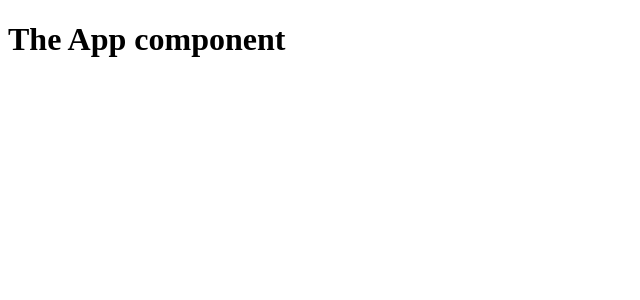
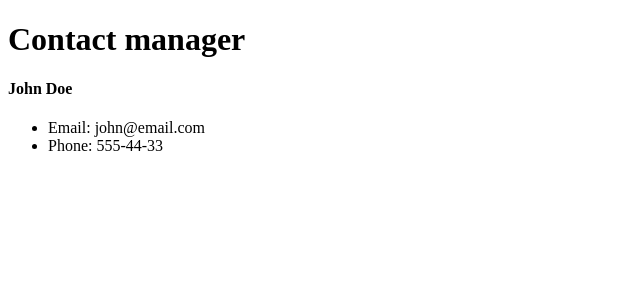
Before and after one commit to mikuhann/contact-manager, a React (Create React App) app: page / in a window 1280 px wide. Shown: the top 300 px of the page, without its empty margins (0-640 px from the left). Built offline with nearby package versions, Linux system fonts and the light colour scheme.

Commit message:
add bootstrap, proptypes header component contact component

```diff
--- a/package.json
+++ b/package.json
@@ -3,6 +3,8 @@
   "version": "0.1.0",
   "private": true,
   "dependencies": {
+    "bootstrap": "^4.3.1",
+    "prop-types": "^15.7.2",
     "react": "^16.8.6",
     "react-dom": "^16.8.6",
     "react-scripts": "3.0.1"
--- a/src/App.js
+++ b/src/App.js
@@ -1,12 +1,19 @@
-import React from 'react';
+import React, {Component} from 'react';
+
+import Contact from './components/Contact';
+import Header from './components/Header';
+
 import './App.css';
 
-function App() {
-  return (
-    <div className="App">
-      <h1>The App component</h1>
-    </div>
-  );
+class App extends Component {
+  render() {
+    return (
+      <div className="App">
+        <Header title='Contact manager'/>
+        <Contact name='John Doe' email='john@email.com' phone='555-44-33'/>
+      </div>
+    )
+  }
 }
 
 export default App;
--- /dev/null
+++ b/src/components/Contact.js
@@ -0,0 +1,25 @@
+import React, {Component} from 'react';
+import PropTypes from 'prop-types';
+
+class Contact extends Component {
+  render() {
+    const {name, email, phone} = this.props;
+    return (
+      <div>
+        <h4>{name}</h4>
+        <ul>
+          <li>Email: {email}</li>
+          <li>Phone: {phone}</li>
+        </ul>
+      </div>
+    );
+  }
+}
+
+Contact.propTypes = {
+  name: PropTypes.string.isRequired,
+  email: PropTypes.string.isRequired,
+  phone: PropTypes.string.isRequired
+};
+
+export default Contact;
--- /dev/null
+++ b/src/components/Header.js
@@ -0,0 +1,20 @@
+import React from 'react';
+import PropTypes from 'prop-types';
+
+const Header = ({title}) => {
+  return (
+    <div>
+      <h1>{title}</h1>
+    </div>
+  );
+};
+
+Header.defaultProps = {
+  title: 'My app'
+};
+
+Header.propTypes = {
+  title: PropTypes.string.isRequired
+};
+
+export default Header;
```
Also changed, not shown: 1 other file (tests, documents, lock files or other folders).
